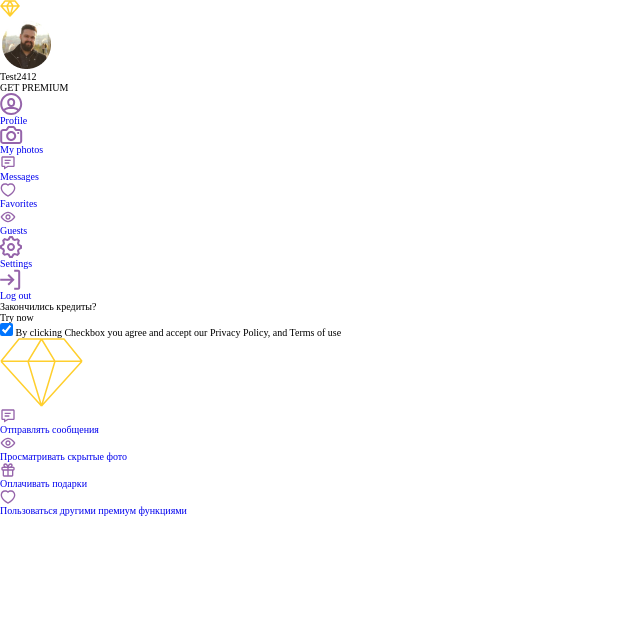
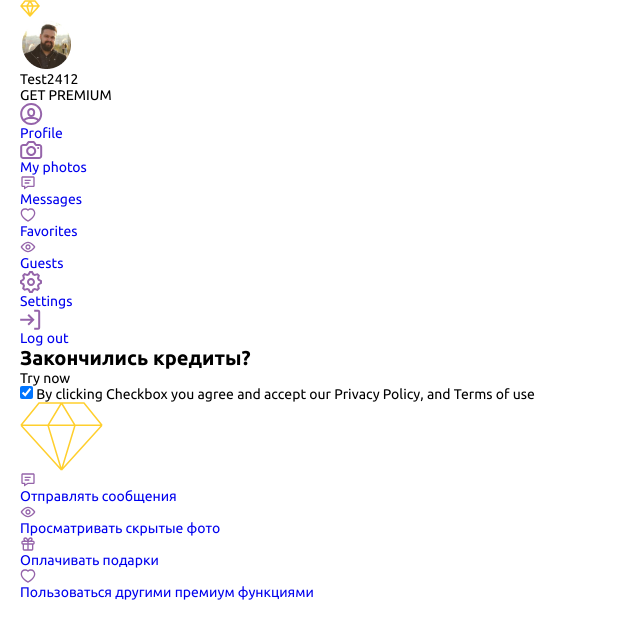
Before and after one commit to Ivsmcrew/PromoPage, a website: page index.html in a window 1280 px wide. Shown: the whole page, without its empty margins (0-640 px from the left). Drawn offline with Linux system fonts and the light colour scheme.

Commit message:
feat: add common scss

```diff
--- a/assets/sass/abstracts/_variables.scss
+++ b/assets/sass/abstracts/_variables.scss
@@ -18,6 +18,7 @@ $mob-agreement-font-size: 1rem;
 $mob-feature-font-size: 1.2rem;
 
 $desk-font-size: 1.6rem;
+$desk-h1-font-size: 4.8rem;
 $desk-h2-font-size: 4rem;
 $desk-button-font-size: 1.6rem;
 $desk-agreement-font-size: 1.3rem;
--- a/assets/sass/base/_common.scss
+++ b/assets/sass/base/_common.scss
@@ -1,10 +1,11 @@
 html{
     scroll-behavior: smooth;
-    font-size: $base-font-size;
+    @include fontRegular( $base-font-size );
 }
 body{
 	overflow-x: hidden;
     scroll-behavior: smooth;
+    @include fontRegular( $mob-main-font-size );
 }
 .backLayer{
     position: absolute;
@@ -21,13 +22,13 @@ body{
     }
 }
 .wrapper{
-
+    padding: 0 20px;
 }
 h1{
-
+    @include fontBold( $desk-h1-font-size );
 }
 h2{
-
+    @include fontBold( $mob-h2-font-size );
 }
 .no-display{
     display: none;
--- a/index.html
+++ b/index.html
@@ -12,8 +12,9 @@
 </head>
 <body>
     <div class="backLayer"></div>
-    <div class="wrapper">
-        <header class="header">
+
+    <header class="header">
+        <div class="wrapper">
             <div class="burgerIcon header__burgerIcon">
                 <div class="burgerIcon__rectangle"></div>
                 <div class="burgerIcon__rectangle"></div>
@@ -22,9 +23,11 @@
             <button class="premiumButton header__premiumButton">
                 <img class="rubinIcon" src="./assets/icons/rubin-icon.png" alt="premium button">
             </button>
-        </header>
+        </div>
+    </header>
 
-        <main class="main">
+    <main class="main">
+        <div class="wrapper">
             <nav class="nav main__nav main__nav_hidden">
                 <div class="user nav__user">
                     <img class="avatarImage" src="./assets/icons/avatar-image.png" alt="avatar image">
@@ -81,7 +84,7 @@
             </nav>
 
             <section class="credits main__credits">
-                <h1>Закончились кредиты?</h1>
+                <h2>Закончились кредиты?</h2>
 
                 <div class="separator credits__separator"></div>
 
@@ -127,8 +130,8 @@
                     </ul>
                 </div>
             </section>
-        </main>
-    </div>
+        </div>
+    </main>
 
     <script src="script.js" type="module"></script>
 </body>
```
Also changed, not shown: style.css, 1 other file.
